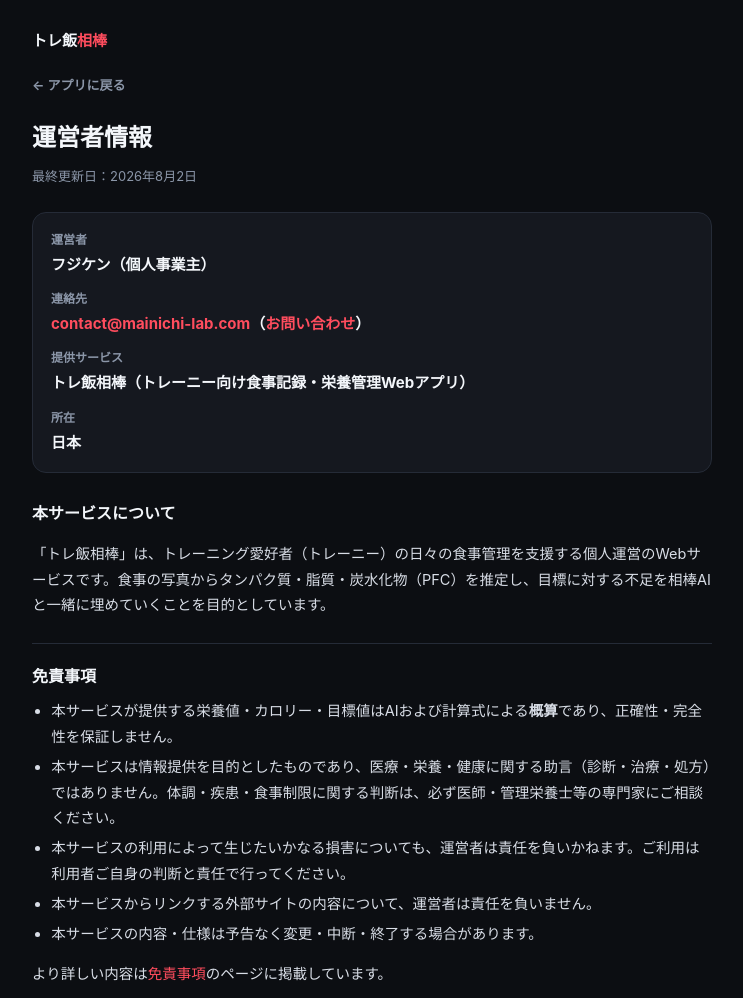
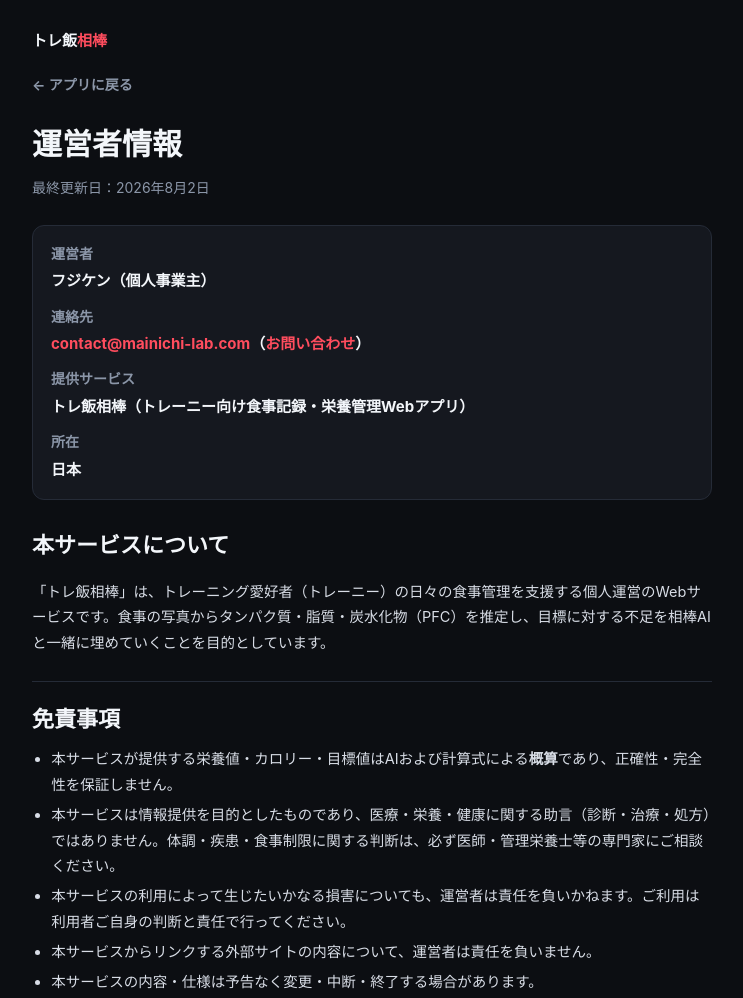
Before and after one commit to fujiken1016/torimeshi, a plain HTML site: page about.html in a window 1280 px wide. Shown: the top 998 px of the page, without its empty margins (268-1011 px from the left). Drawn offline with Linux system fonts and the light colour scheme.

Commit message:
legal.css: 共有CSS 1本で法的4面の検査NG 26件→0件
LAB-04（office-weekly-refresh 相乗り枠）の週次検査。
about/contact/privacy/disclaimer が /legal.css を共有しているので、1ファイルで4面が直る
（2026-09-17 の学び「共有CSSを持つ面は1面測れば全面が分かる」）。

- --dim #5a6473 → #79839a（card上 2.96:1 → 4.67:1／bg上 5.08:1）
- .btn の背景を accent → #c9202f（白文字 3.24:1 → 5.63:1）
- h1 24px/900 → 30px/700（本文14.5px×2.0=29 を満たす）／ h2 16px/800 → 22px/700（×1.5=21.75）
- border-radius 14px → 12px（許可値）／ font-weight 800・900 → 700
- 14px未満の4件（.muted 12.5 / .back 13 / .lead 13 / .card dt 12）を 14px へ

検査＝tools/design_audit.py --fail-only：4面とも NG 0件（変更前は 7/6/6/7 件）

Co-Authored-By: Claude Opus 5 (1M context) <noreply@anthropic.com>

```diff
--- a/legal.css
+++ b/legal.css
@@ -1,20 +1,20 @@
-:root{--bg:#0c0e12;--card:#15181f;--line:#252b37;--ink:#f3f6fa;--sub:#8b96a8;--dim:#5a6473;--accent:#ff4d5e}
+:root{--bg:#0c0e12;--card:#15181f;--line:#252b37;--ink:#f3f6fa;--sub:#8b96a8;--dim:#79839a;--accent:#ff4d5e}
 *{box-sizing:border-box}
 html,body{margin:0;background:var(--bg);color:var(--ink);
   font-family:-apple-system,"Hiragino Kaku Gothic ProN","Noto Sans JP",system-ui,sans-serif;-webkit-font-smoothing:antialiased;line-height:1.75}
 .wrap{max-width:720px;margin:0 auto;padding:28px 20px calc(60px + env(safe-area-inset-bottom))}
 a{color:var(--accent);text-decoration:none}a:hover{text-decoration:underline}
-.back{display:inline-block;font-size:13px;font-weight:700;color:var(--sub);margin-bottom:20px}
-h1{font-size:24px;font-weight:900;margin:0 0 6px}
-.lead{color:var(--sub);font-size:13px;margin:0 0 24px}
-h2{font-size:16px;font-weight:800;margin:26px 0 8px;padding-top:18px;border-top:1px solid var(--line)}
+.back{display:inline-block;font-size:14px;font-weight:700;color:var(--sub);margin-bottom:20px}
+h1{font-size:30px;font-weight:700;margin:0 0 6px}
+.lead{color:var(--sub);font-size:14px;margin:0 0 24px}
+h2{font-size:22px;font-weight:700;margin:26px 0 8px;padding-top:18px;border-top:1px solid var(--line)}
 h2:first-of-type{border-top:none;padding-top:0}
 p,li{font-size:14.5px;color:#d8dde6}
 ul{padding-left:1.2em;margin:8px 0}li{margin:5px 0}
-.card{background:var(--card);border:1px solid var(--line);border-radius:14px;padding:16px 18px;margin:14px 0}
-.card dt{font-size:12px;font-weight:800;color:var(--sub);margin-top:10px}
+.card{background:var(--card);border:1px solid var(--line);border-radius:12px;padding:16px 18px;margin:14px 0}
+.card dt{font-size:14px;font-weight:700;color:var(--sub);margin-top:10px}
 .card dt:first-child{margin-top:0}
 .card dd{margin:2px 0 0;font-size:15px;font-weight:700}
-.muted{color:var(--dim);font-size:12.5px;margin-top:30px}
-.btn{display:inline-block;background:var(--accent);color:#fff;font-weight:800;font-size:14px;padding:11px 20px;border-radius:12px;margin-top:8px}
-.logo{font-weight:900;font-size:15px;margin-bottom:16px}.logo b{color:var(--accent)}
+.muted{color:var(--dim);font-size:14px;margin-top:30px}
+.btn{display:inline-block;background:#c9202f;color:#fff;font-weight:700;font-size:14px;padding:11px 20px;border-radius:12px;margin-top:8px}
+.logo{font-weight:700;font-size:15px;margin-bottom:16px}.logo b{color:var(--accent)}
```
